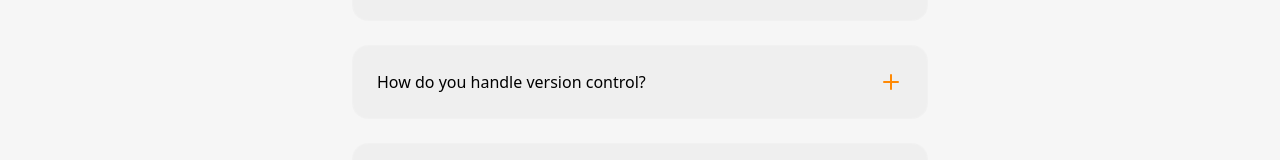
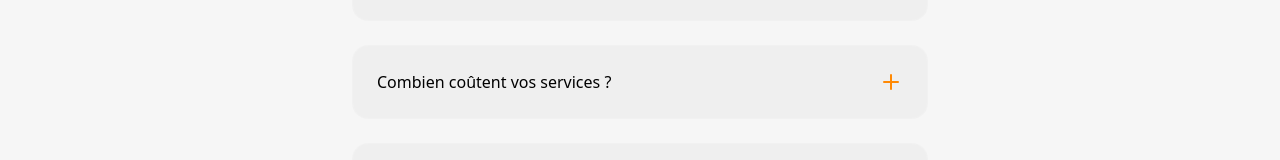
Before and after one commit to NjilaBoris/digital-mboa, a Next.js app: page / in a window 1280 px wide. Shown: the part 2982-3142 px from the top of the page. Built offline with nearby package versions, Linux system fonts and the light colour scheme.

Commit message:
Home Final

```diff
--- a/app/sections/Faqs.tsx
+++ b/app/sections/Faqs.tsx
@@ -17,9 +17,9 @@ const faqs = [
       "Parce que nous allions créativité, expertise et vision locale. Nous comprenons les réalités du marché africain et proposons des solutions sur mesure, adaptées à vos besoins et à votre budget.",
   },
   {
-    question: "How do you handle version control?",
+    question: "Combien coûtent vos services ?",
     answer:
-      "Every change in Layers is automatically saved and versioned. You can review history, restore previous versions, and create named versions for important milestones.",
+      "Nos tarifs varient selon la nature et la complexité du projet. Chaque mission fait l’objet d’un devis personnalisé après une première consultation gratuite pour bien cerner vos besoins.",
   },
   {
     question: "À qui s’adressent vos services ?",
```
